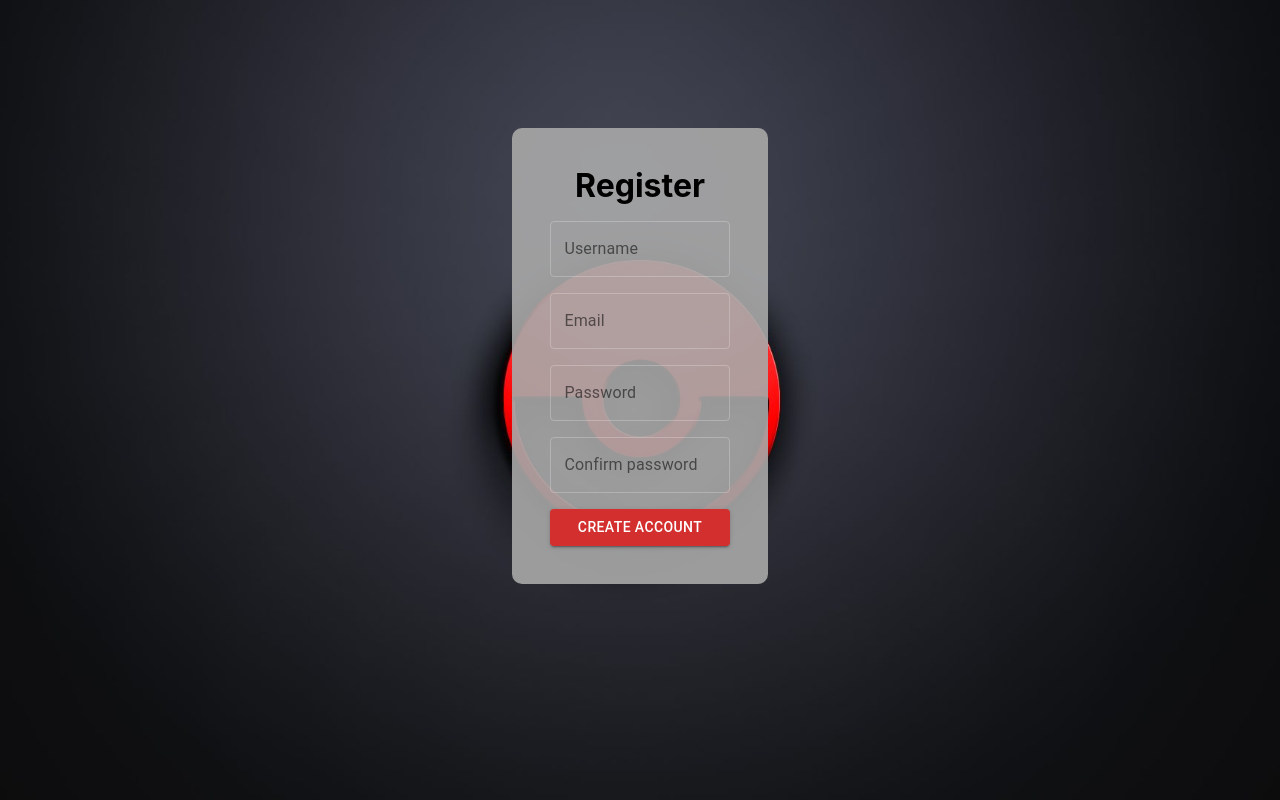
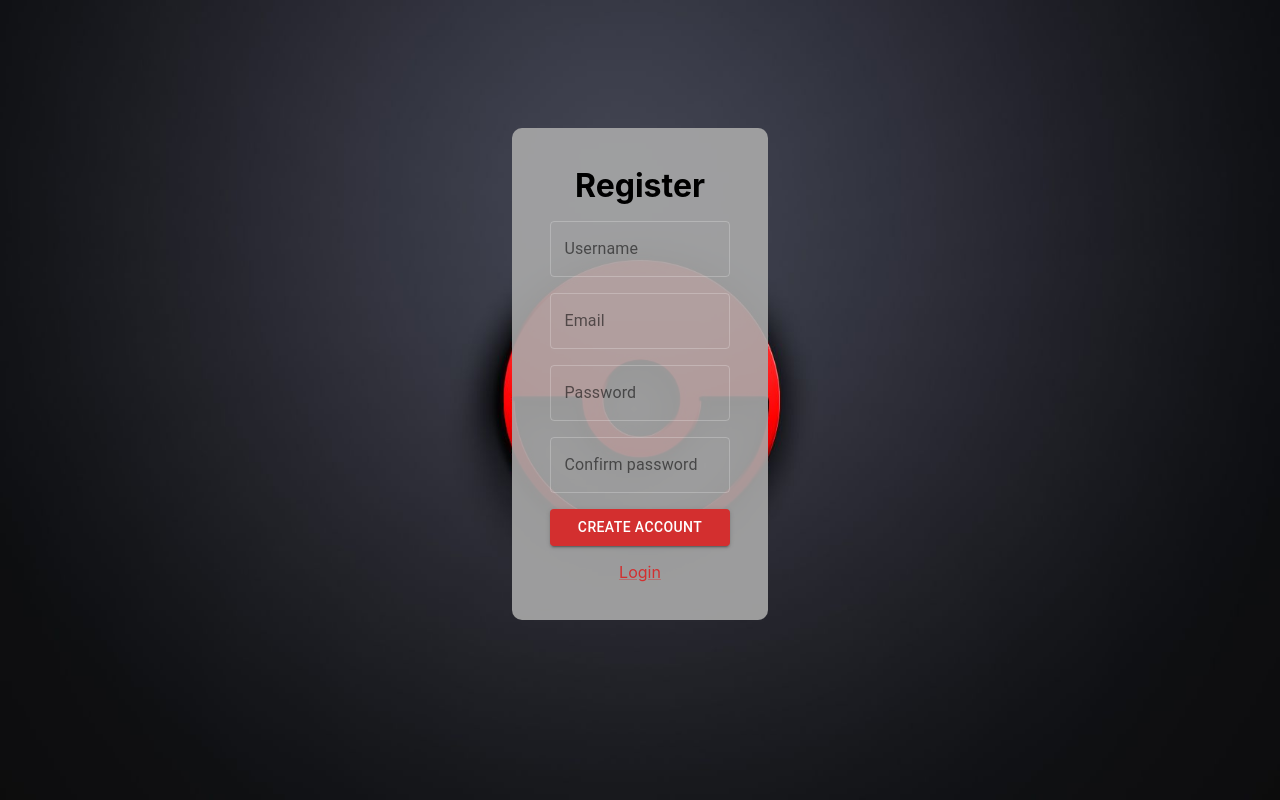
Before and after one commit to Nefferou/Projet-Gachemon, a React (Create React App) app in the folder React/front/: page /register in a window 1280 px wide. Built offline with nearby package versions, Linux system fonts and the light colour scheme.

Commit message:
Register to login

```diff
--- a/React/front/src/Page/Register.jsx
+++ b/React/front/src/Page/Register.jsx
@@ -4,6 +4,7 @@ import "../Scss/App.scss";
 import TextField from "@mui/material/TextField"
 import Stack from "@mui/material/Stack"
 import { Button } from "@mui/material";
+import Link from "@mui/material/Link";
 
 import { ThemeProvider } from "@emotion/react";
 import theme from "../theme";
@@ -11,6 +12,7 @@ import axios from 'axios';
 import { useNavigate } from "react-router-dom";
 
 function Register() {
+
     const [username, setUsername] = useState("");
     const [email, setEmail] = useState("");
     const [password, setPassword] = useState("");
@@ -72,6 +74,7 @@ function Register() {
                 <TextField id="outlined-basic" label="Password" variant="outlined" onChange={(e) => setPassword(e.target.value)} type="password" />
                 <TextField id="outlined-basic" label="Confirm password" variant="outlined" type="password" />
                 <Button variant="contained" onClick={handleRegister}>Create Account</Button>
+                <Link href="/login">Login</Link>
             </ThemeProvider>
         </Stack>
         </div>
```
